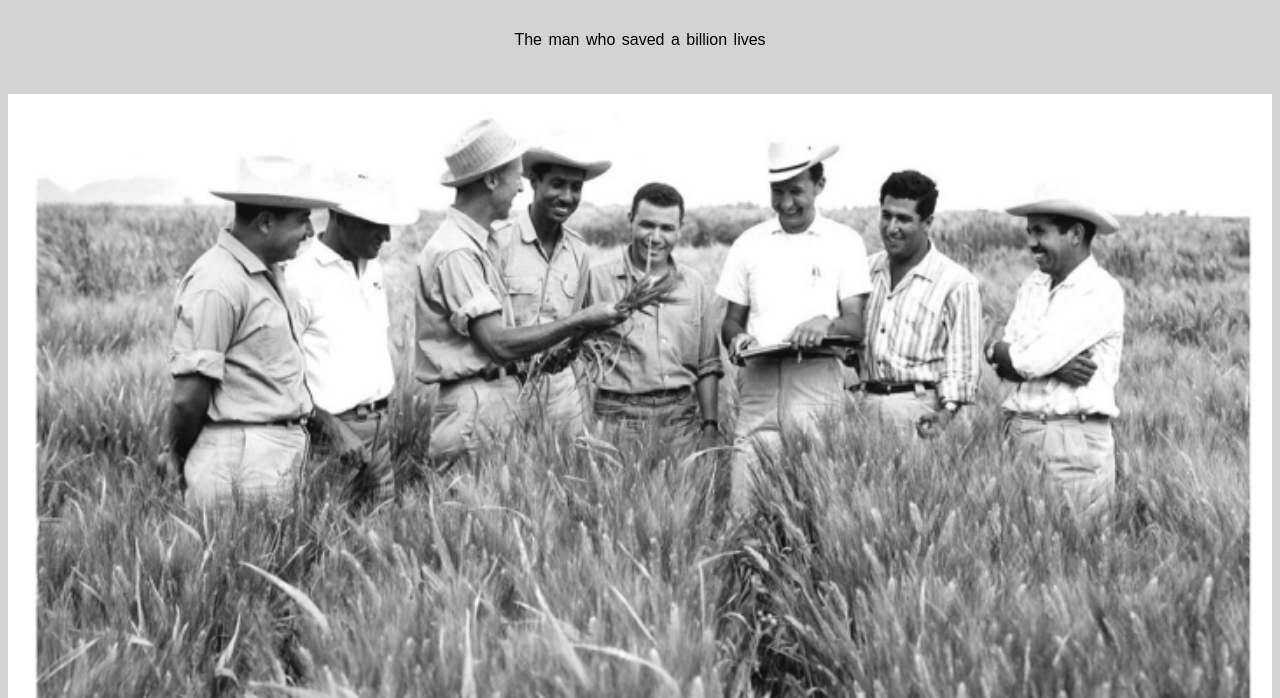
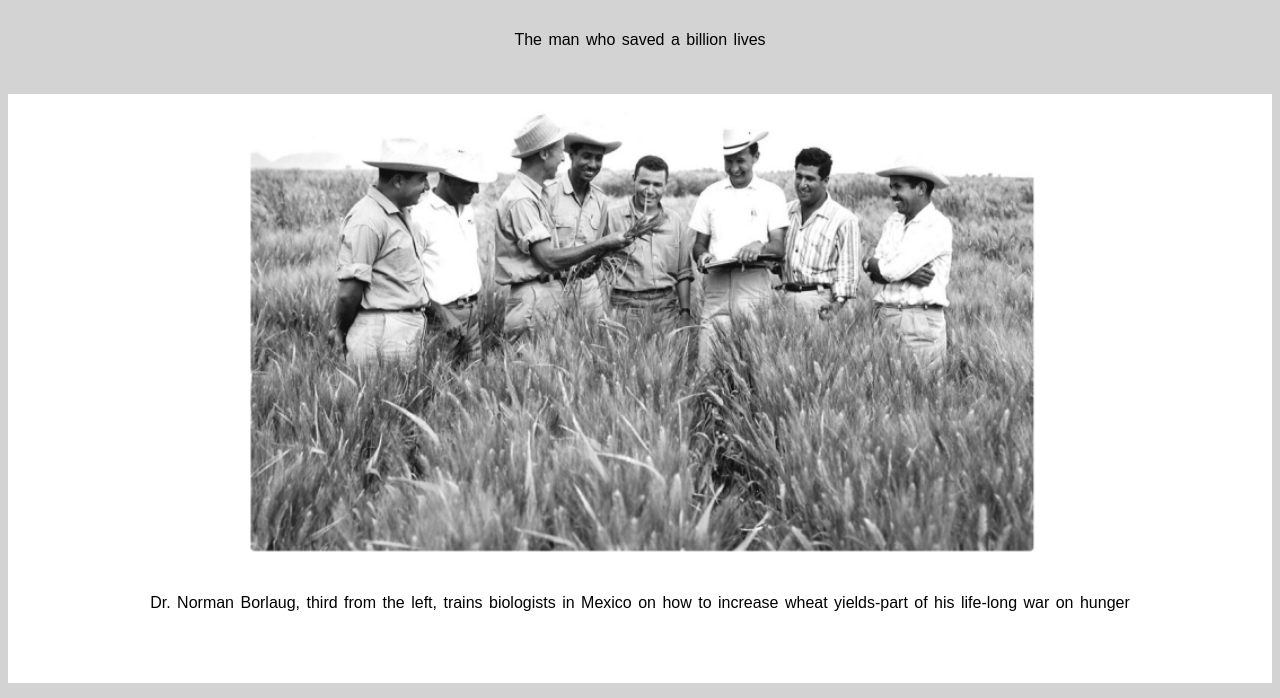
Before and after one commit to KB-web237/tribute-page, a plain HTML site: page index.html in a window 1280 px wide. Shown: the part 67-765 px from the top of the page. Drawn offline with Linux system fonts and the light colour scheme.

Commit message:
link color changed

```diff
--- a/index.html
+++ b/index.html
@@ -10,6 +10,7 @@
     <h1><b>Dr. Norman Borlaug</b></h1>
     <p>The man who saved a billion lives</p>
     <br />
+    <main>
     <div class="pcontainer">
     <img src="assets/images/xyt.png" alt="Dr. Norman Barlaug picture"/>
     <br /></div>
@@ -19,6 +20,7 @@
     </p>
     <br />
     <br />
+    </main>
     <div class="listx">
     <ul>
       <h3><b>Here's a time line of Dr. Borlaug's life:</b><br /></h3>
--- a/styles/index.css
+++ b/styles/index.css
@@ -17,12 +17,16 @@ p {
 .pcontainer {
   background-color: white;
   padding: 12px;
-  max-width: 100%;
+  max-width: 800px;
+  margin: auto;
 }
 
+main {
+  background-color: white;
+}
 img {
   margin: auto;
-  width: 100%;
+  width: 800px;
   object-fit: cover;
 }
 
@@ -35,3 +39,7 @@ img {
   list-style-type: disc;
   padding-left: 1.5rem;
 }
+
+a {
+  color: dodgerblue;
+}
```
